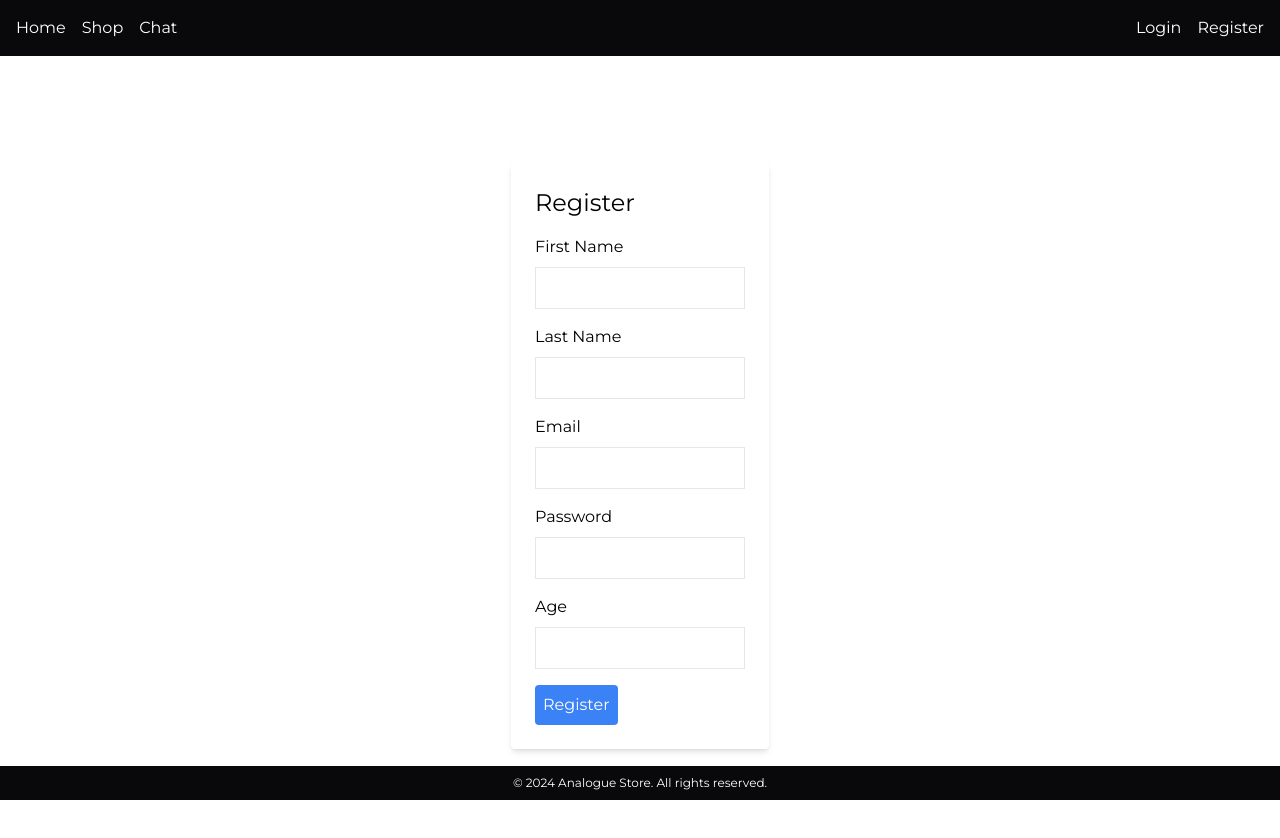
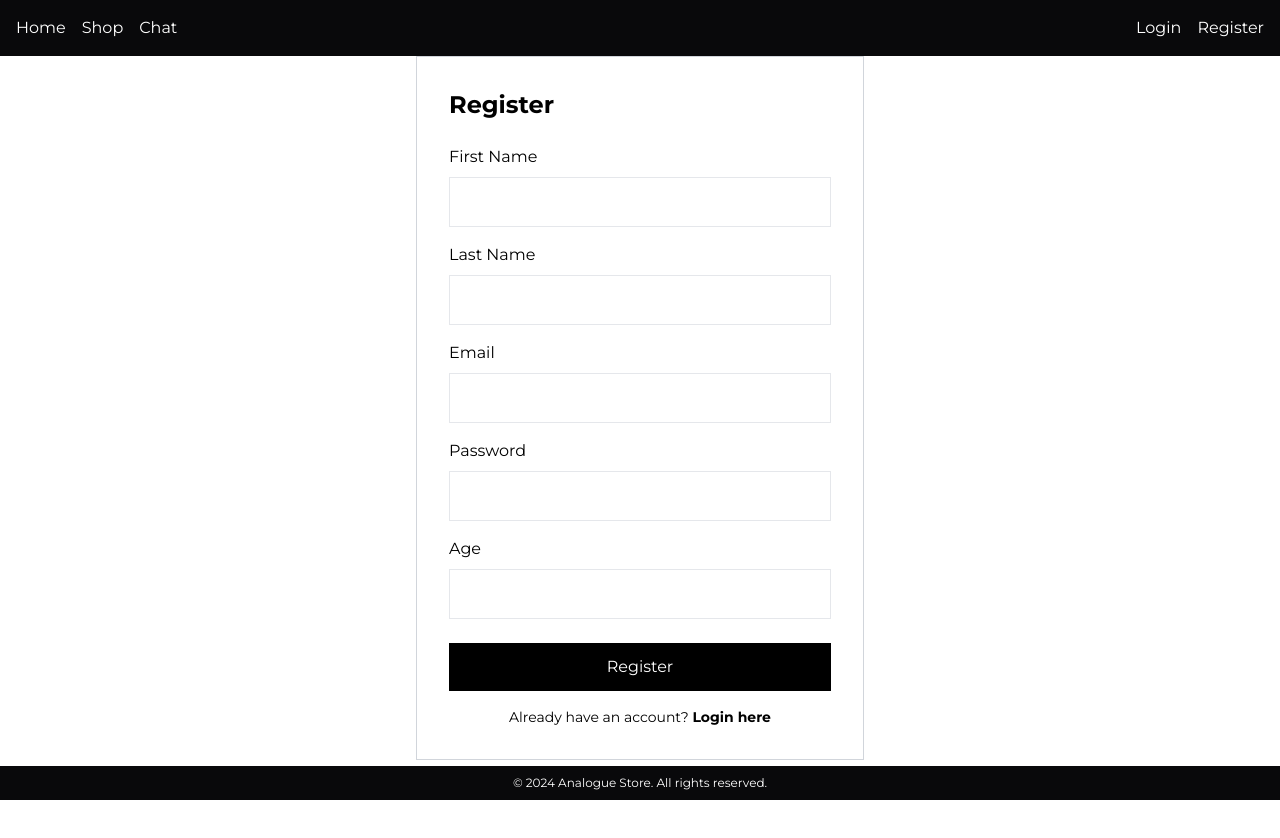
Before and after one commit to meryboth/analoguestore_frontend, a React (Vite) app: page /register in a window 1280 px wide. Shown: the top 838 px of the page. After the commit the page ends 800 px from the top, so only its background shows below. Built offline with nearby package versions, Linux system fonts and the light colour scheme; no server answers.

Commit message:
RegisterPage update

```diff
--- a/src/pages/Register.jsx
+++ b/src/pages/Register.jsx
@@ -15,14 +15,17 @@ function Register() {
   };
 
   return (
-    <div className='flex justify-center items-center h-screen'>
-      <form onSubmit={handleSubmit} className='bg-white p-6 rounded shadow-md'>
-        <h2 className='text-2xl mb-4'>Register</h2>
+    <div className='flex justify-center items-center min-h-[calc(100vh-64px-64px)]'>
+      <form
+        onSubmit={handleSubmit}
+        className='bg-white p-8 border border-gray-300 w-full max-w-md'
+      >
+        <h2 className='text-2xl mb-6 font-bold'>Register</h2>
         <div className='mb-4'>
           <label className='block mb-2'>First Name</label>
           <input
             type='text'
-            className='border w-full p-2'
+            className='border w-full p-3'
             value={first_name}
             onChange={(e) => setFirstName(e.target.value)}
           />
@@ -31,7 +34,7 @@ function Register() {
           <label className='block mb-2'>Last Name</label>
           <input
             type='text'
-            className='border w-full p-2'
+            className='border w-full p-3'
             value={last_name}
             onChange={(e) => setLastName(e.target.value)}
           />
@@ -40,7 +43,7 @@ function Register() {
           <label className='block mb-2'>Email</label>
           <input
             type='email'
-            className='border w-full p-2'
+            className='border w-full p-3'
             value={email}
             onChange={(e) => setEmail(e.target.value)}
           />
@@ -49,23 +52,29 @@ function Register() {
           <label className='block mb-2'>Password</label>
           <input
             type='password'
-            className='border w-full p-2'
+            className='border w-full p-3'
             value={password}
             onChange={(e) => setPassword(e.target.value)}
           />
         </div>
-        <div className='mb-4'>
+        <div className='mb-6'>
           <label className='block mb-2'>Age</label>
           <input
             type='number'
-            className='border w-full p-2'
+            className='border w-full p-3'
             value={age}
             onChange={(e) => setAge(e.target.value)}
           />
         </div>
-        <button type='submit' className='bg-blue-500 text-white p-2 rounded'>
+        <button type='submit' className='bg-black text-white p-3 w-full mb-4'>
           Register
         </button>
+        <p className='text-sm text-center'>
+          Already have an account?{' '}
+          <a href='/login' className='text-black hover:underline font-bold'>
+            Login here
+          </a>
+        </p>
       </form>
     </div>
   );
```
